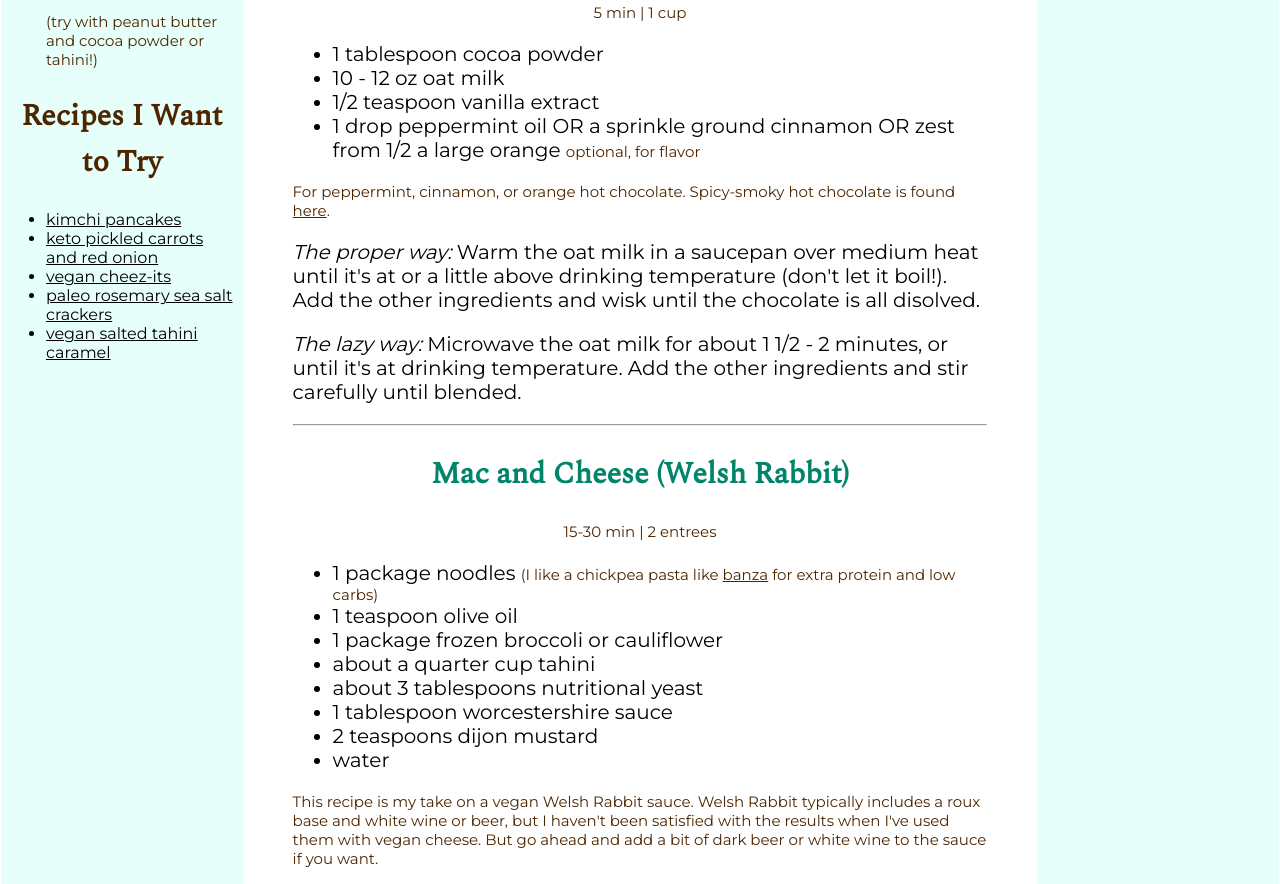
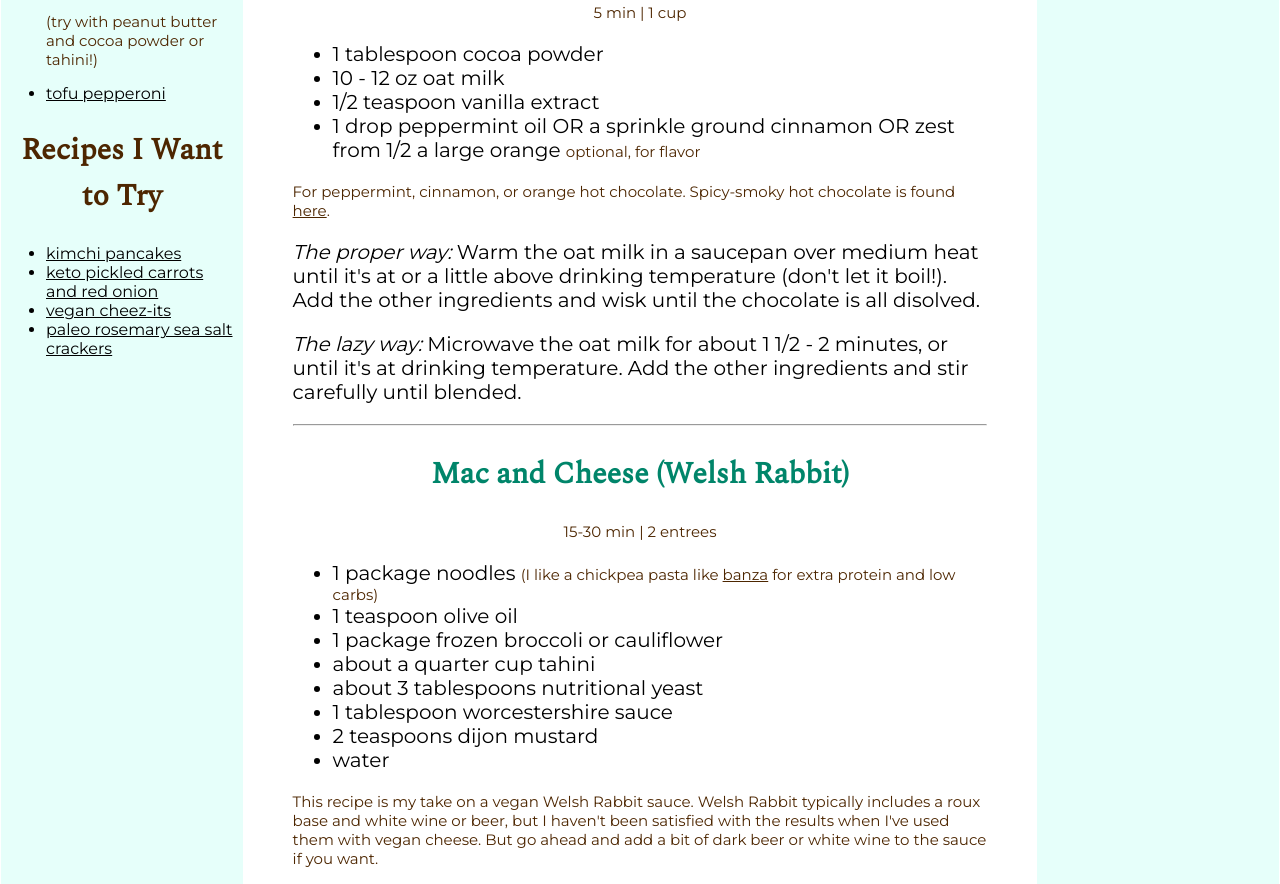
Before and after one commit to catspook/recipe-website, a plain HTML site: page index.html in a window 1280 px wide. Shown: the part 1080-1964 px from the top of the page. Drawn offline with nearby package versions, Linux system fonts and the light colour scheme.

Commit message:
added another recipe

```diff
--- a/index.html
+++ b/index.html
@@ -48,6 +48,7 @@
                         <li><a href="https://frommybowl.com/chickpea-cookie-dough/#tasty-recipes-5071" target="_blank" rel="noreferrer" class="note-link">raw chocolate chip cookie dough</a></li>
                         <li><a href="https://www.deliaonline.com/recipes/international/european/british/spiced-bread-pudding-with-brandy-cream" target="_blank" rel="noreferrer" class="note-link">spiced bread pudding</a></li>
                         <li><a href="https://theplantbasedschool.com/pistachio-custard/#recipe" target="_blank" rel="noreferrer" class="note-link">nut-butter pudding</a><p class="note"> (try with peanut butter and cocoa powder or tahini!)</p></li>
+                        <li><a href="https://minimalistbaker.com/vegan-pepperoni/" target="_blank" rel="noreferrer" class="note-link">tofu pepperoni</a></li>
                     </ul>
                     <h2>Recipes I Want to Try</h2>
                     <ul>
@@ -55,7 +56,6 @@
                         <li><a href="https://www.carbmanager.com/recipe-detail/ug:9bef6b5c-b87e-0913-b6a5-2a3df6f657e1/keto-pickled-carrots-and-red-onion" target="_blank" rel="noreferrer" class="note-link">keto pickled carrots and red onion</a></li>
                         <li><a href="https://minimalistbaker.com/vegan-cheez-its/" target="_blank" rel="noreferrer" class="note-link">vegan cheez-its</a></li>
                         <li><a href="https://getinspiredeveryday.com/food/paleo-rosemary-sea-salt-crackers/" target="_blank" rel="noreferrer" class="note-link">paleo rosemary sea salt crackers</a></li>
-                        <li><a href="https://delight-fuel.com/2019/04/23/vegan-salted-tahini-caramel/" target="_blank" rel="noreferrer" class="note-link">vegan salted tahini caramel</a></li>
                     </ul>
                 </div>
 
```
